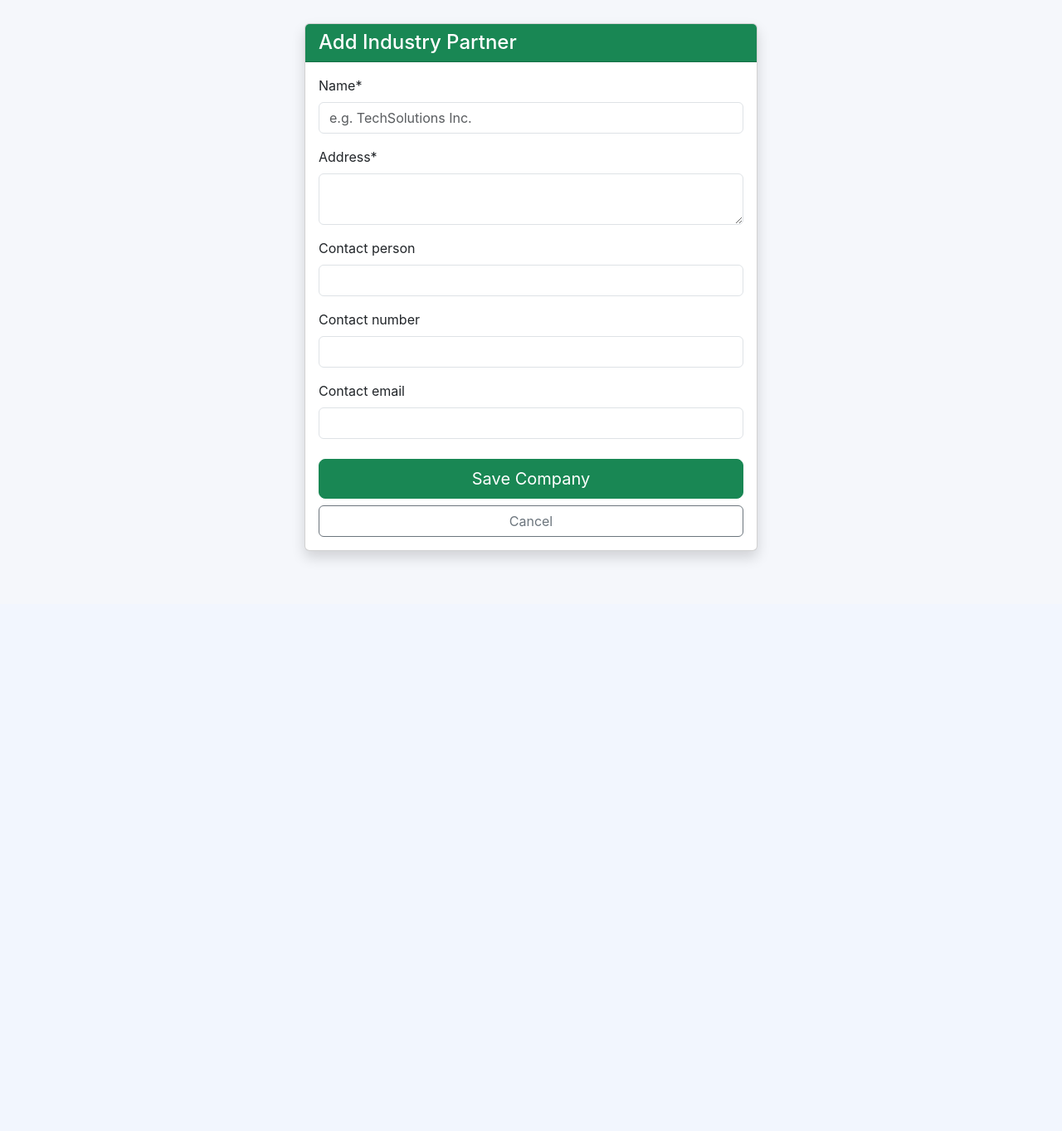
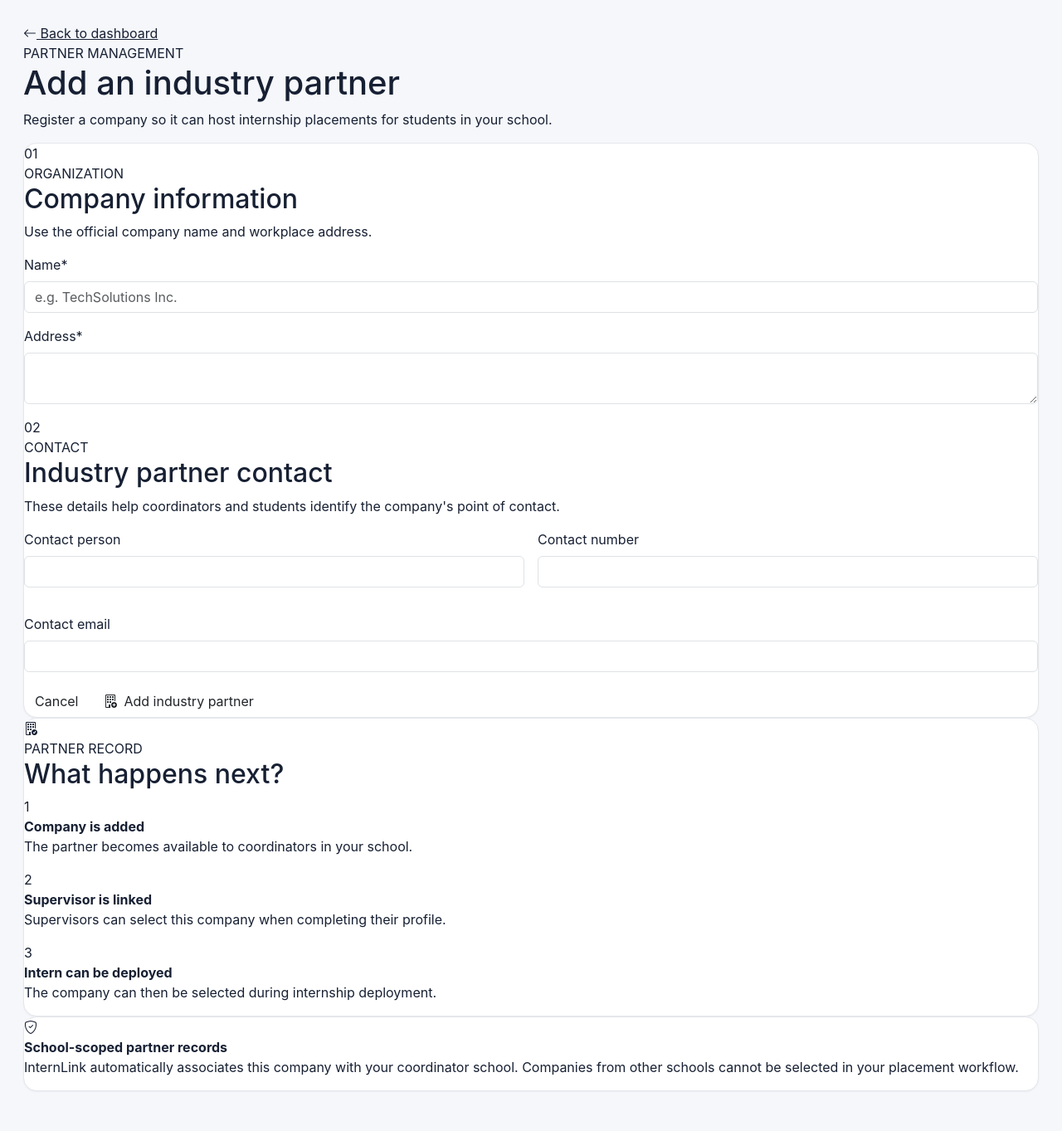
Before and after one commit to renzkirby/InternLink, a Django app: template Final_Project/app/templates/app/coordinator_add_company.html in a window 1280 px wide. Shown: the part 72-1435 px from the top of the page at 83% size. Before the commit the page ends 749 px from the top, so only its background shows below. Run offline with Django 5.2, Linux system fonts and the light colour scheme; the template is opened without the code that fills it: values that come from a table or form of the project are taken from there, others are empty; some libraries are stand-ins or nearby versions.

Commit message:
Redesign coordinator industry partner form

```diff
--- a/Final_Project/app/templates/app/coordinator_add_company.html
+++ b/Final_Project/app/templates/app/coordinator_add_company.html
@@ -1,31 +1,125 @@
-{% extends 'app/base.html' %} {% load crispy_forms_tags %} {% block content %}
-<div class="container">
-  <div class="row justify-content-center">
-    <div class="col-md-6">
-      <div class="card shadow">
-        <div class="card-header bg-success text-white">
-          <h4 class="mb-0">Add Industry Partner</h4>
+{% extends 'app/base.html' %}
+{% load crispy_forms_tags %}
+
+{% block title %}Add Industry Partner | InternLink{% endblock %}
+
+{% block content %}
+<div class="coordinator-company">
+  <div class="company-header">
+    <div>
+      <a href="{% url 'dashboard' %}" class="company-back">
+        <i class="bi bi-arrow-left"></i> Back to dashboard
+      </a>
+      <div class="company-eyebrow">PARTNER MANAGEMENT</div>
+      <h1>Add an industry partner</h1>
+      <p>Register a company so it can host internship placements for students in your school.</p>
+    </div>
+  </div>
+
+  <div class="company-layout">
+    <main>
+      <form method="POST" class="il-card company-form">
+        {% csrf_token %}
+
+        {% if form.non_field_errors %}
+        <div class="alert alert-danger company-alert">
+          {{ form.non_field_errors }}
         </div>
-        <div class="card-body">
-          <form method="POST">
-            {% csrf_token %} {{ form|crispy }}
+        {% endif %}
 
-            <div class="d-grid gap-2 mt-4">
-              <button
-                type="submit"
-                class="btn btn-success btn-lg">
-                Save Company
-              </button>
-              <a
-                href="{% url 'dashboard' %}"
-                class="btn btn-outline-secondary"
-                >Cancel</a
-              >
+        <section class="company-section">
+          <div class="company-section-heading">
+            <span class="company-section-number">01</span>
+            <div>
+              <div class="company-section-eyebrow">ORGANIZATION</div>
+              <h2>Company information</h2>
+              <p>Use the official company name and workplace address.</p>
             </div>
-          </form>
+          </div>
+
+          <div class="company-field">
+            {{ form.name|as_crispy_field }}
+          </div>
+          <div class="company-field company-field-spaced">
+            {{ form.address|as_crispy_field }}
+          </div>
+        </section>
+
+        <section class="company-section company-section-last">
+          <div class="company-section-heading">
+            <span class="company-section-number">02</span>
+            <div>
+              <div class="company-section-eyebrow">CONTACT</div>
+              <h2>Industry partner contact</h2>
+              <p>These details help coordinators and students identify the company's point of contact.</p>
+            </div>
+          </div>
+
+          <div class="row g-3">
+            <div class="col-md-6 company-field">
+              {{ form.contact_person|as_crispy_field }}
+            </div>
+            <div class="col-md-6 company-field">
+              {{ form.contact_number|as_crispy_field }}
+            </div>
+            <div class="col-12 company-field">
+              {{ form.contact_email|as_crispy_field }}
+            </div>
+          </div>
+        </section>
+
+        <div class="company-form-footer">
+          <a href="{% url 'dashboard' %}" class="btn company-cancel-btn">Cancel</a>
+          <button type="submit" class="btn company-submit-btn">
+            <i class="bi bi-building-add me-1"></i> Add industry partner
+          </button>
         </div>
-      </div>
-    </div>
+      </form>
+    </main>
+
+    <aside class="company-sidebar">
+      <section class="il-card company-info-card">
+        <div class="company-info-heading">
+          <div class="company-info-icon"><i class="bi bi-building-check"></i></div>
+          <div>
+            <div class="company-section-eyebrow">PARTNER RECORD</div>
+            <h2>What happens next?</h2>
+          </div>
+        </div>
+
+        <div class="company-step-list">
+          <div class="company-step">
+            <span>1</span>
+            <div>
+              <strong>Company is added</strong>
+              <p>The partner becomes available to coordinators in your school.</p>
+            </div>
+          </div>
+          <div class="company-step">
+            <span>2</span>
+            <div>
+              <strong>Supervisor is linked</strong>
+              <p>Supervisors can select this company when completing their profile.</p>
+            </div>
+          </div>
+          <div class="company-step">
+            <span>3</span>
+            <div>
+              <strong>Intern can be deployed</strong>
+              <p>The company can then be selected during internship deployment.</p>
+            </div>
+          </div>
+        </div>
+      </section>
+
+      <section class="il-card company-tip-card">
+        <div class="company-tip-icon"><i class="bi bi-shield-check"></i></div>
+        <div>
+          <strong>School-scoped partner records</strong>
+          <p>InternLink automatically associates this company with your coordinator school. Companies from other schools cannot be selected in your placement workflow.</p>
+        </div>
+      </section>
+    </aside>
   </div>
 </div>
 {% endblock %}
```
